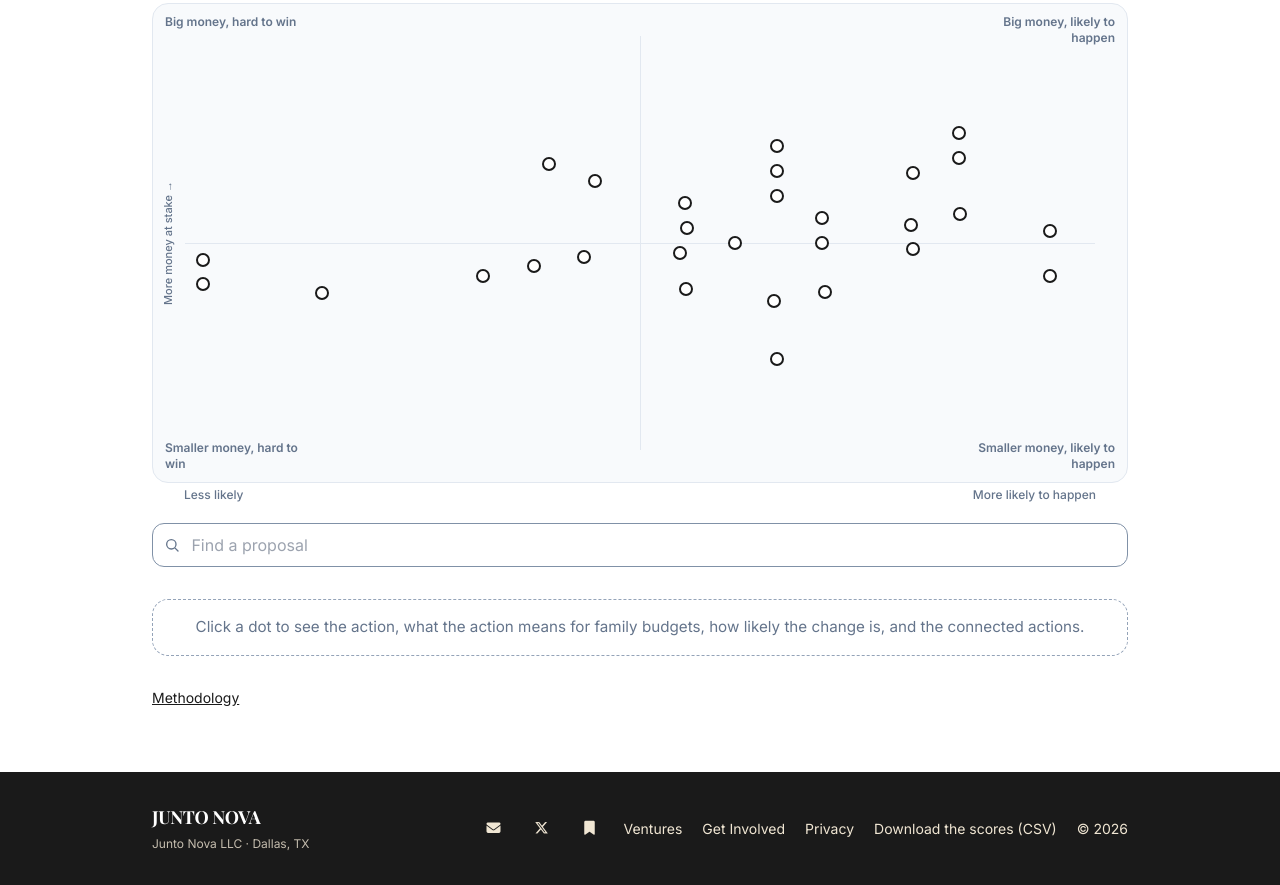
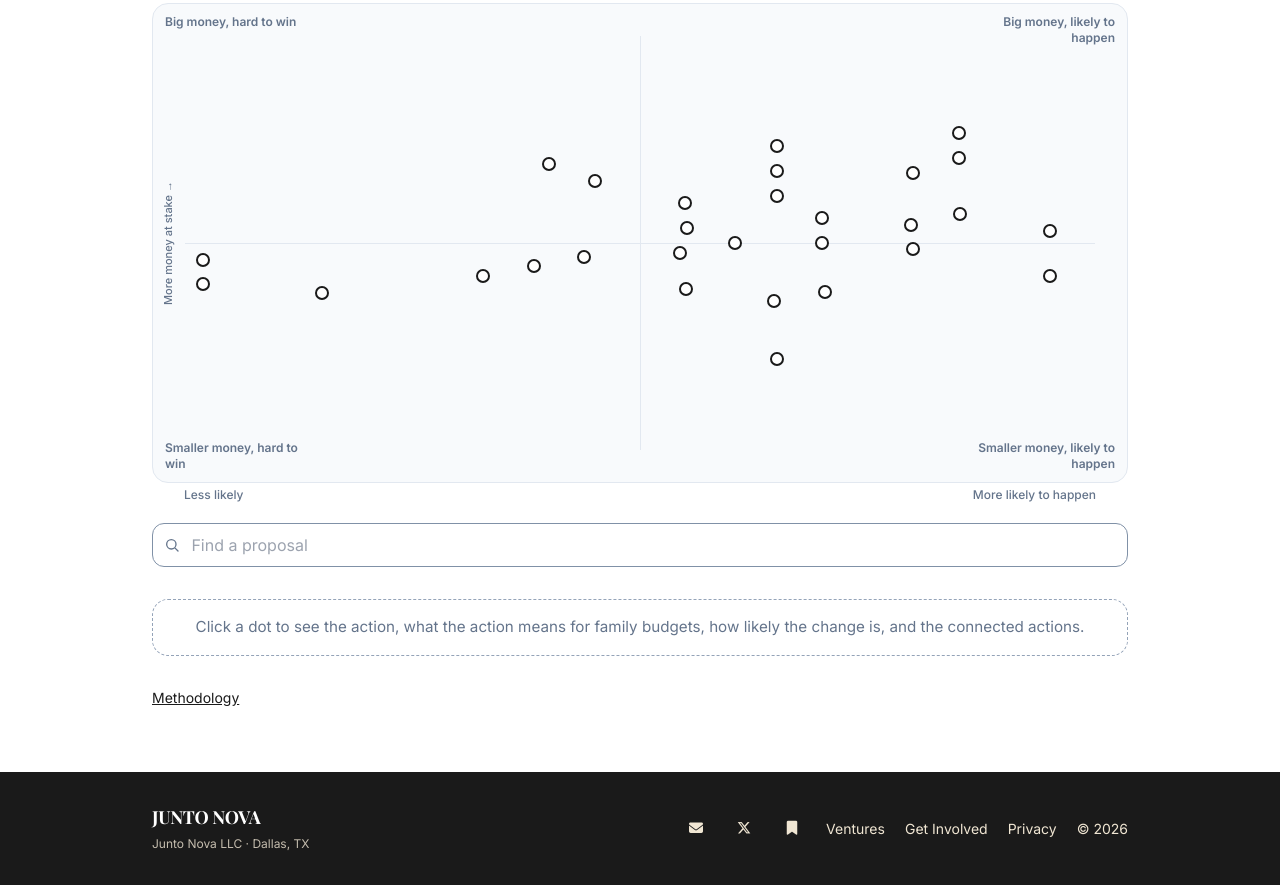
Before and after one commit to JuntoNova/JuntoNova.github.io, a plain HTML site: page issues.html in a window 1280 px wide. Shown: the part 457-1342 px from the top of the page. Drawn offline with nearby package versions, Linux system fonts and the light colour scheme.

Commit message:
Test site: remove the Download the scores (CSV) footer link

```diff
--- a/issues.html
+++ b/issues.html
@@ -237,7 +237,7 @@ document.addEventListener('click',function(e){if(open()&&!m.contains(e.target)&&
 <a href="/ventures">Ventures</a>
 <a href="/involved">Get Involved</a>
 <a href="/privacy">Privacy</a>
-<a href="data/grid-scores.csv" style="color:inherit">Download the scores (CSV)</a><span>© 2026</span>
+<span>© 2026</span>
 </div></div></footer>
 
 <script src="data/grid-data.js?v=20261117a"></script>
```
Also changed, not shown: methodology.html (+1 -1 lines).
